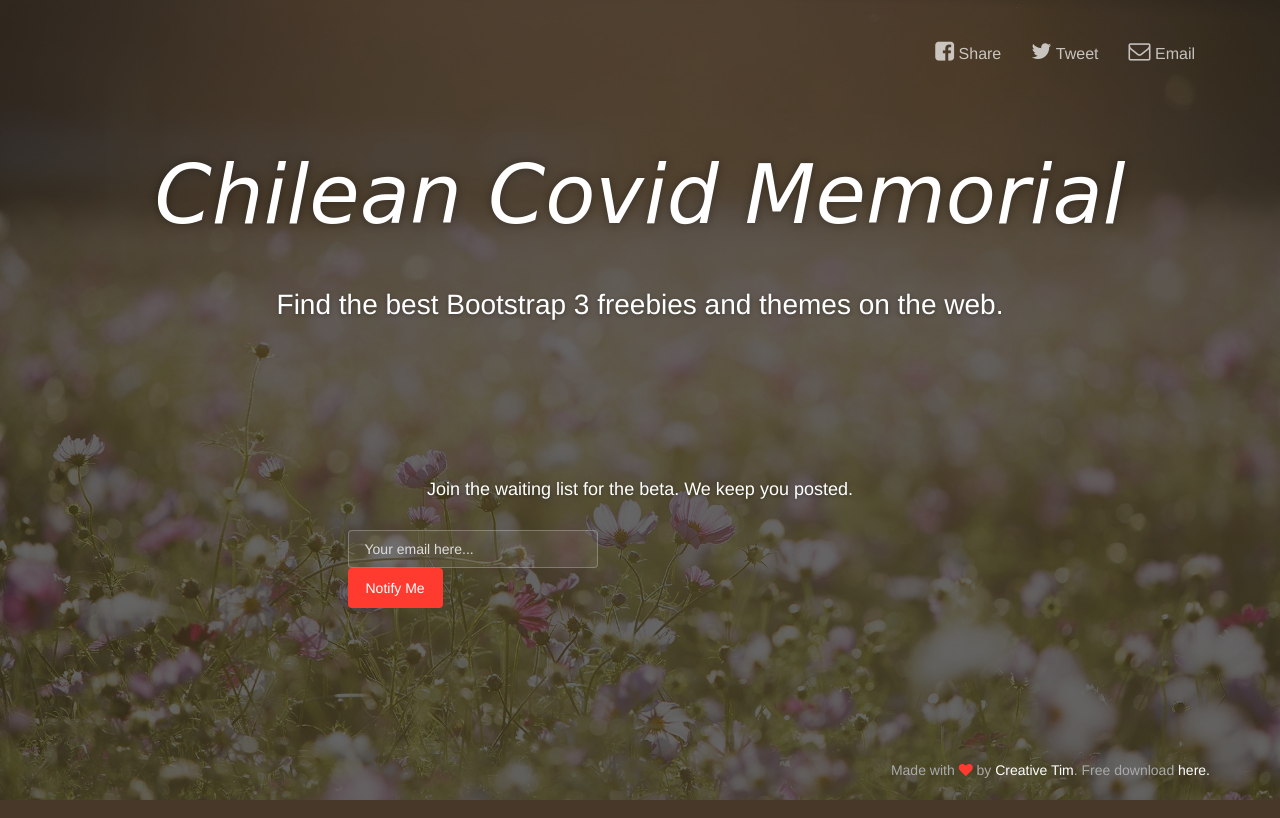
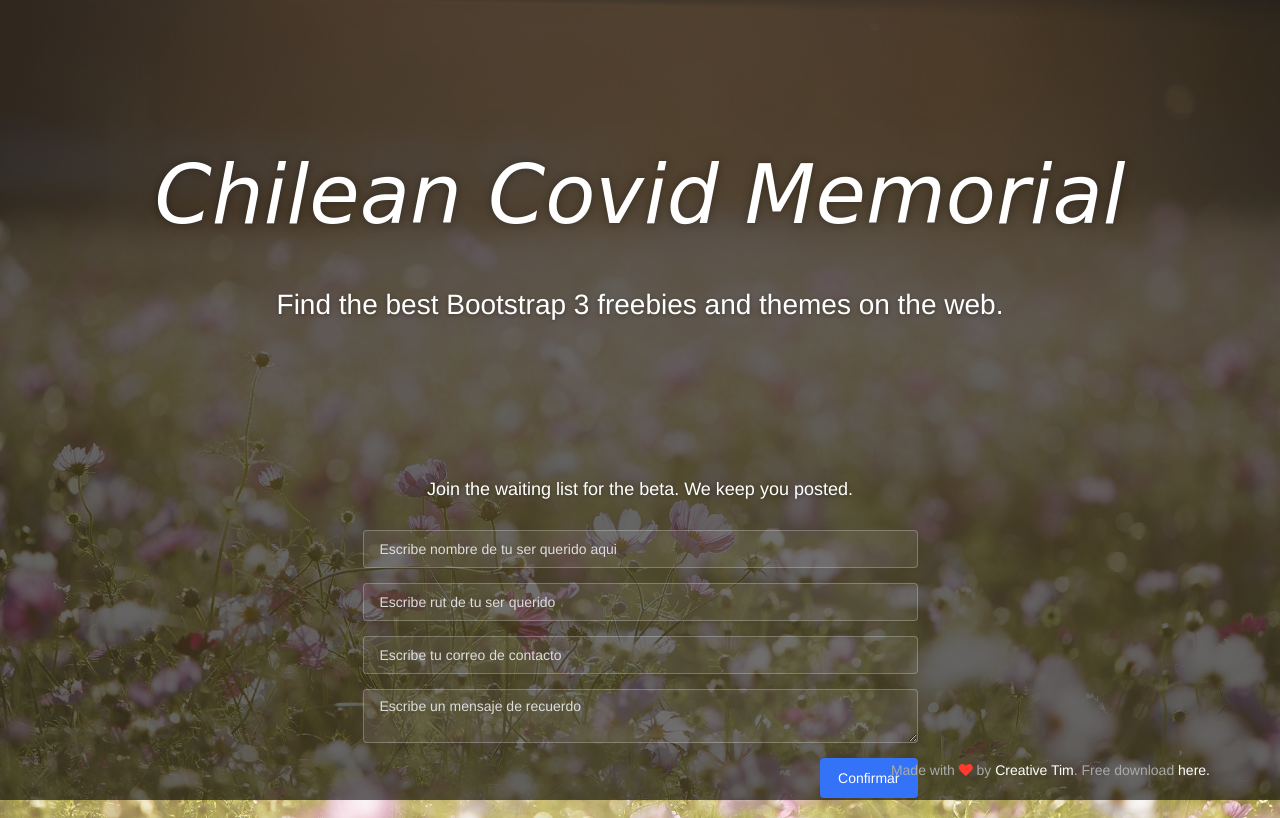
Before and after one commit to gatopadre/chilean_covid_memorial, a PHP site: page / in a window 1280 px wide. Run offline with PHP 8.4, Linux system fonts and the light colour scheme; some libraries are stand-ins or nearby versions; some web fonts are replaced.

Commit message:
subiendo avance

```diff
--- a/css/coming-sssoon.css
+++ b/css/coming-sssoon.css
@@ -817,7 +817,7 @@ h1 small, h2 small, h3 small, h1 .small, h2 .small, h3 .small {
 }
 @media (min-width:991px){
     .main .subscribe .form-group{
-        width: 190px;
+        width: auto;
     }
     .footer{
         position: fixed;
@@ -826,7 +826,7 @@ h1 small, h2 small, h3 small, h1 .small, h2 .small, h3 .small {
 }
 @media (min-width:1200px){
     .main .subscribe .form-group{
-        width: 250px;
+        width: auto;
     }
 }
 
--- a/index.html
+++ b/index.html
@@ -1,5 +1,6 @@
 <!doctype html>
 <html lang="en">
+
 <head>
   <meta charset="utf-8" />
   <meta http-equiv="X-UA-Compatible" content="IE=edge,chrome=1" />
@@ -30,30 +31,6 @@
           <span class="icon-bar"></span>
         </button>
       </div>
-
-    <!-- Collect the nav links, forms, and other content for toggling -->
-    <div class="collapse navbar-collapse" id="bs-example-navbar-collapse-1">
-      <ul class="nav navbar-nav navbar-right">
-            <li>
-                <a href="#">
-                    <i class="fa fa-facebook-square"></i>
-                    Share
-                </a>
-            </li>
-             <li>
-                <a href="#">
-                    <i class="fa fa-twitter"></i>
-                    Tweet
-                </a>
-            </li>
-             <li>
-                <a href="#">
-                    <i class="fa fa-envelope-o"></i>
-                    Email
-                </a>
-            </li>
-       </ul>
-
       </div><!-- /.navbar-collapse -->
     </div><!-- /.container -->
   </nav>
@@ -69,8 +46,6 @@
       <h1 class="logo cursive" style="font-style: italic;">
         Chilean Covid Memorial
       </h1>
-<!--  H1 can have 2 designs: "logo" and "logo cursive"           -->
-
       <div class="content">
         <h4 class="motto">Find the best Bootstrap 3 freebies and themes on the web.</h4>
         <div class="subscribe">
@@ -78,26 +53,40 @@
             Join the waiting list for the beta. We keep you posted.
           </h5>
           <div class="row">
-                    <div class="col-md-9 col-md-offset-3 col-sm-6 col-sm-offset-3 ">
-                        <form class="form-inline" role="form">
-                          <div class="row">
+            <div class="col-md-6 col-md-offset-3">
+              <form class="form" role="form">
                 <div class="form-group">
-                              <label class="sr-only" for="exampleInputEmail2">Email address</label>
-                              <input type="email" class="form-control transparent col-md-12" placeholder="Your email here...">
+                  <label class="sr-only" for="nombre-input">Ingresa nombre de tu ser querido</label>
+                  <input type="text" class="form-control transparent"
+                    placeholder="Escribe nombre de tu ser querido aqui">
                 </div>
+                <div class="form-group">
+                  <label class="sr-only" for="rut-input">Ingresa rut de tu ser querido</label>
+                  <input type="text" class="form-control transparent"
+                    placeholder="Escribe rut de tu ser querido">
                 </div>
-                          <div class="row">
-                            <button type="submit" class="btn btn-danger btn-fill">Notify Me</button>
+                <div class="form-group">
+                  <label class="sr-only" for="email-input">Ingresa tu correo de contacto</label>
+                  <input type="email" class="form-control transparent"
+                    placeholder="Escribe tu correo de contacto">
                 </div>
+                <div class="form-group">
+                  <label class="sr-only" for="email-input">Ingresa un mensaje de recuerdo</label>
+                  <textarea class="form-control transparent"
+                    placeholder="Escribe un mensaje de recuerdo"></textarea>
+                </div>
+                <button type="submit" class="btn btn-primary btn-fill pull-right">Confirmar</button>
               </form>
             </div>
           </div>
         </div>
       </div>
     </div>
+    <br>
     <div class="footer">
       <div class="container">
-             Made with <i class="fa fa-heart heart"></i> by <a href="http://www.creative-tim.com">Creative Tim</a>. Free download <a href="http://www.creative-tim.com/product/coming-sssoon-page">here.</a>
+        Made with <i class="fa fa-heart heart"></i> by <a href="http://www.creative-tim.com">Creative Tim</a>. Free
+        download <a href="http://www.creative-tim.com/product/coming-sssoon-page">here.</a>
       </div>
     </div>
   </div>
```
Lines whose indentation alone changed are shown as unchanged.
